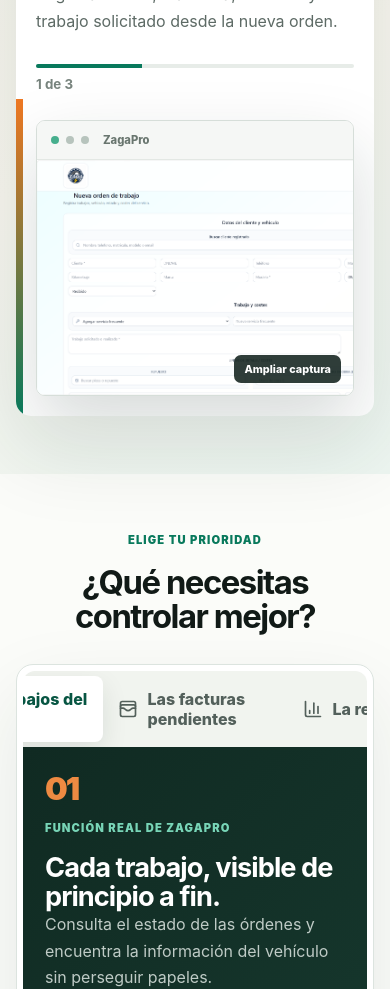
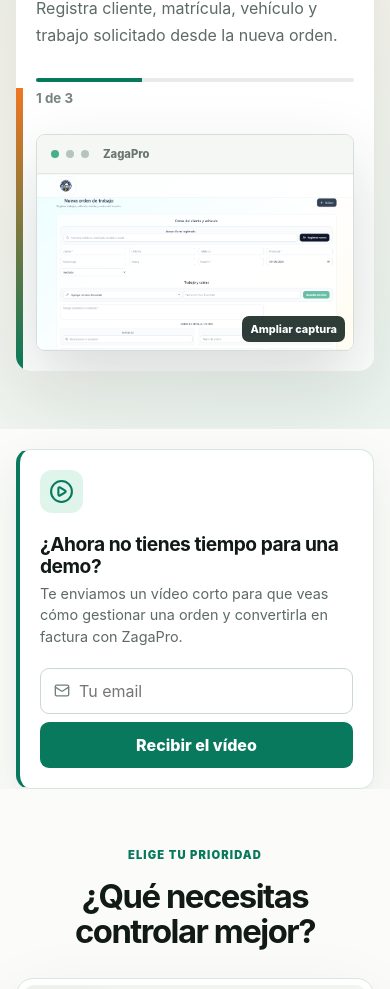
Before and after one commit to gerardojao/zagaprolanding, a React (Vite) app: page / in a window 390 px wide. Shown: the part 1560-2549 px from the top of the page. Built offline with nearby package versions, Linux system fonts and the light colour scheme.

Commit message:
seccion email marketing

```diff
--- a/src/LandingPage.jsx
+++ b/src/LandingPage.jsx
@@ -6,8 +6,10 @@
   Check,
   ChevronDown,
   ClipboardCheck,
+  CirclePlay,
   ExternalLink,
   LogIn,
+  Mail,
   Menu,
   WalletCards,
   X,
@@ -126,6 +128,9 @@
   const [controlStep, setControlStep] = React.useState(0);
   const [menuOpen, setMenuOpen] = React.useState(false);
   const [expandedImage, setExpandedImage] = React.useState(null);
+  const [videoEmail, setVideoEmail] = React.useState("");
+  const [videoStatus, setVideoStatus] = React.useState(null);
+  const [videoSubmitting, setVideoSubmitting] = React.useState(false);
   const currentJourney = journey[journeyStep];
   const currentControl = controlViews[controlStep];
 
@@ -141,6 +146,42 @@
   }, [expandedImage]);
 
   const openImage = (image, alt, title) => setExpandedImage({ image, alt, title });
+
+  const requestVideo = async (event) => {
+    event.preventDefault();
+    if (videoSubmitting) return;
+    const email = videoEmail.trim();
+    if (!/^[^\s@]+@[^\s@]+\.[^\s@]{2,}$/.test(email)) {
+      setVideoStatus({ type: "error", text: "Introduce un email válido." });
+      return;
+    }
+
+    try {
+      setVideoSubmitting(true);
+      setVideoStatus(null);
+      const response = await fetch("/api/contact", {
+        method: "POST",
+        headers: { "Content-Type": "application/json" },
+        body: JSON.stringify({
+          name: "Solicitud de vídeo",
+          company: "Solicitud desde la landing",
+          email,
+          phone: "",
+          businessType: "Vídeo de demostración",
+          message: "Solicita el vídeo corto sobre cómo gestionar una orden y convertirla en factura con ZagaPro.",
+          website: "",
+        }),
+      });
+      const data = await response.json().catch(() => ({}));
+      if (!response.ok) throw new Error(data?.message || "No se pudo registrar la solicitud.");
+      setVideoStatus({ type: "success", text: "Solicitud recibida. Te enviaremos el vídeo a este email." });
+      setVideoEmail("");
+    } catch (error) {
+      setVideoStatus({ type: "error", text: error?.message || "No se pudo registrar la solicitud." });
+    } finally {
+      setVideoSubmitting(false);
+    }
+  };
 
   return (
     <main className="landing-v2">
@@ -242,6 +283,34 @@
             </button>
           </figure>
         </div>
+      </section>
+
+      <section className="v2-video-cta" aria-labelledby="video-cta-title">
+        <div className="v2-video-icon" aria-hidden="true"><CirclePlay size={25} /></div>
+        <div className="v2-video-copy">
+          <h2 id="video-cta-title">¿Ahora no tienes tiempo para una demo?</h2>
+          <p>Te enviamos un vídeo corto para que veas cómo gestionar una orden y convertirla en factura con ZagaPro.</p>
+        </div>
+        <form className="v2-video-form" onSubmit={requestVideo} noValidate>
+          <div className="v2-video-field">
+            <Mail size={17} aria-hidden="true" />
+            <label className="sr-only" htmlFor="video-email">Tu email</label>
+            <input
+              id="video-email"
+              type="email"
+              inputMode="email"
+              autoComplete="email"
+              placeholder="Tu email"
+              value={videoEmail}
+              onChange={(event) => { setVideoEmail(event.target.value); setVideoStatus(null); }}
+              required
+            />
+          </div>
+          <button type="submit" disabled={videoSubmitting}>
+            {videoSubmitting ? "Enviando…" : "Recibir el vídeo"}
+          </button>
+          {videoStatus && <p className={`v2-video-status ${videoStatus.type}`} role="status">{videoStatus.text}</p>}
+        </form>
       </section>
 
       <section className="v2-control" id="control">
--- a/src/styles.css
+++ b/src/styles.css
@@ -2239,6 +2239,66 @@
   .v2-demo-actions .secondary-button { width: 100%; }
 }
 
+.sr-only {
+  position: absolute;
+  width: 1px;
+  height: 1px;
+  padding: 0;
+  margin: -1px;
+  overflow: hidden;
+  clip: rect(0, 0, 0, 0);
+  white-space: nowrap;
+  border: 0;
+}
+
+.v2-video-cta {
+  display: grid;
+  grid-template-columns: auto minmax(280px, 1fr) minmax(390px, .9fr);
+  gap: 20px;
+  align-items: center;
+  width: min(1080px, calc(100% - 48px));
+  margin: 28px auto 0;
+  padding: 22px 24px;
+  border: 1px solid #d8e6df;
+  border-left: 4px solid var(--v2-green);
+  border-radius: 14px;
+  background: rgba(255,255,255,.96);
+  box-shadow: 0 18px 45px rgba(20,42,34,.09);
+}
+.v2-video-icon {
+  display: grid;
+  place-items: center;
+  width: 48px;
+  height: 48px;
+  border-radius: 12px;
+  color: var(--v2-green);
+  background: var(--v2-mint);
+}
+.v2-video-copy h2 { margin: 0 0 6px; font-size: clamp(1.2rem, 2vw, 1.55rem); line-height: 1.15; letter-spacing: -.025em; }
+.v2-video-copy p { max-width: 570px; margin: 0; color: var(--v2-muted); font-size: .9rem; line-height: 1.5; }
+.v2-video-form { position: relative; display: grid; grid-template-columns: minmax(0, 1fr) auto; gap: 8px; }
+.v2-video-field { display: flex; align-items: center; min-height: 46px; padding: 0 13px; border: 1px solid #cad8d1; border-radius: 9px; background: #fff; color: #718079; }
+.v2-video-field:focus-within { border-color: var(--v2-green); box-shadow: 0 0 0 3px rgba(8,121,92,.12); }
+.v2-video-field input { min-width: 0; width: 100%; padding: 0 0 0 9px; border: 0; outline: 0; color: var(--v2-ink); background: transparent; }
+.v2-video-form > button { min-height: 46px; padding: 0 17px; border: 0; border-radius: 9px; color: #fff; background: var(--v2-green); font-weight: 850; cursor: pointer; }
+.v2-video-form > button:hover { background: var(--v2-green-dark); }
+.v2-video-form > button:disabled { cursor: wait; opacity: .7; }
+.v2-video-status { grid-column: 1 / -1; margin: 1px 2px 0; font-size: .75rem; line-height: 1.35; }
+.v2-video-status.success { color: #087257; }
+.v2-video-status.error { color: #a33b31; }
+
+@media (max-width: 900px) {
+  .v2-video-cta { grid-template-columns: auto 1fr; margin-top: 20px; }
+  .v2-video-form { grid-column: 1 / -1; }
+}
+
+@media (max-width: 600px) {
+  .v2-video-cta { grid-template-columns: 1fr; width: calc(100% - 32px); padding: 20px; }
+  .v2-video-icon { width: 43px; height: 43px; }
+  .v2-video-form { grid-column: auto; grid-template-columns: 1fr; }
+  .v2-video-form > button { width: 100%; }
+}
+
 .analytics-section {
   position: relative;
   width: min(1220px, calc(100% - 40px));
@@ -2637,6 +2697,47 @@
   }
 }
 
+/* Guided product view: preserve complete screenshots on phones */
+@media (max-width: 700px) {
+  .v2-journey { overflow: hidden; }
+  .v2-tabs.steps {
+    display: grid;
+    grid-template-columns: repeat(3, minmax(0, 1fr));
+    width: 100%;
+  }
+  .v2-tabs.steps button {
+    width: 100%;
+    min-height: 62px;
+    padding: 8px 5px;
+    line-height: 1.15;
+    white-space: normal;
+  }
+  .v2-product-panel {
+    width: 100%;
+    min-width: 0;
+    overflow: hidden;
+  }
+  .v2-product-panel .v2-screen,
+  .v2-product-panel .v2-image-open {
+    width: 100%;
+    min-width: 0;
+  }
+  .v2-product-panel .v2-screen .v2-image-open img {
+    display: block;
+    width: 100%;
+    height: auto;
+    min-height: 0;
+    aspect-ratio: auto;
+    object-fit: contain;
+    object-position: top center;
+  }
+  .v2-product-panel .v2-image-open > span {
+    right: 8px;
+    bottom: 8px;
+    padding: 6px 8px;
+  }
+}
+
 .compact-grid {
   padding-bottom: 42px;
 }
```
